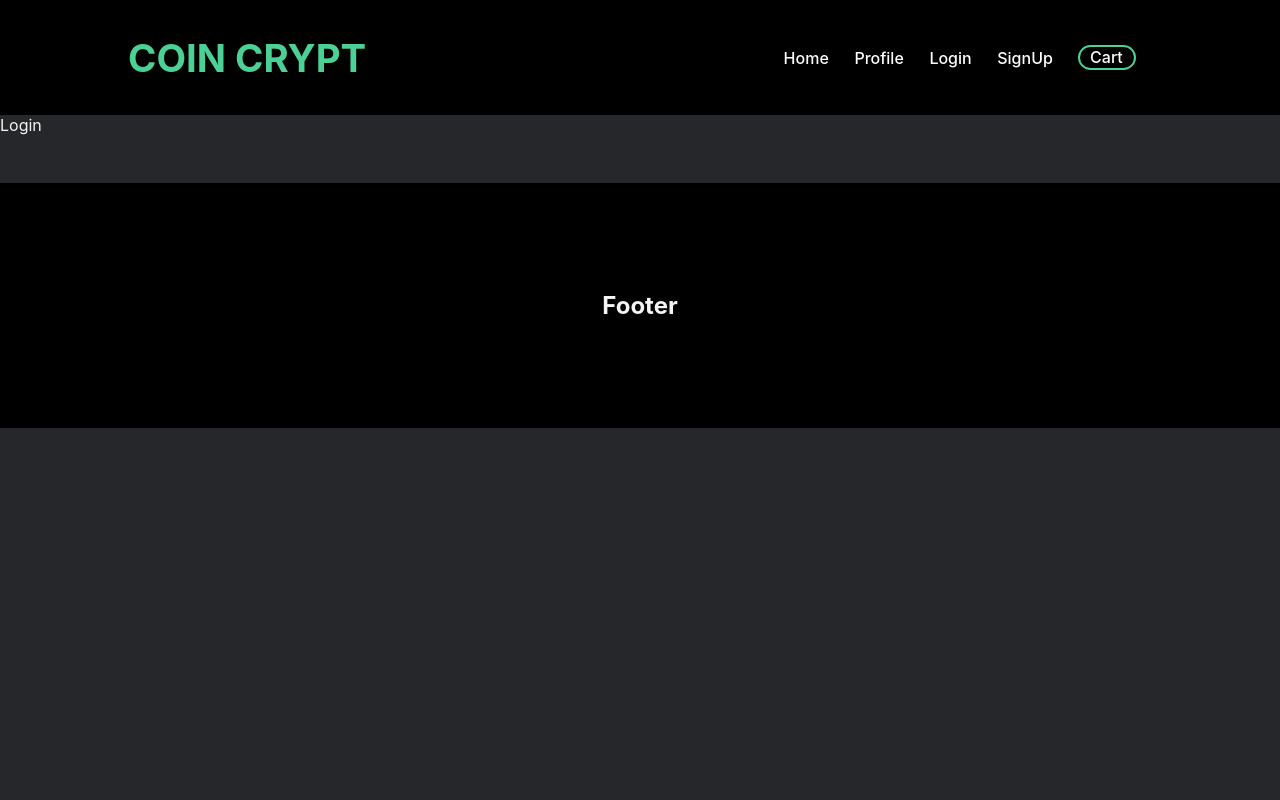
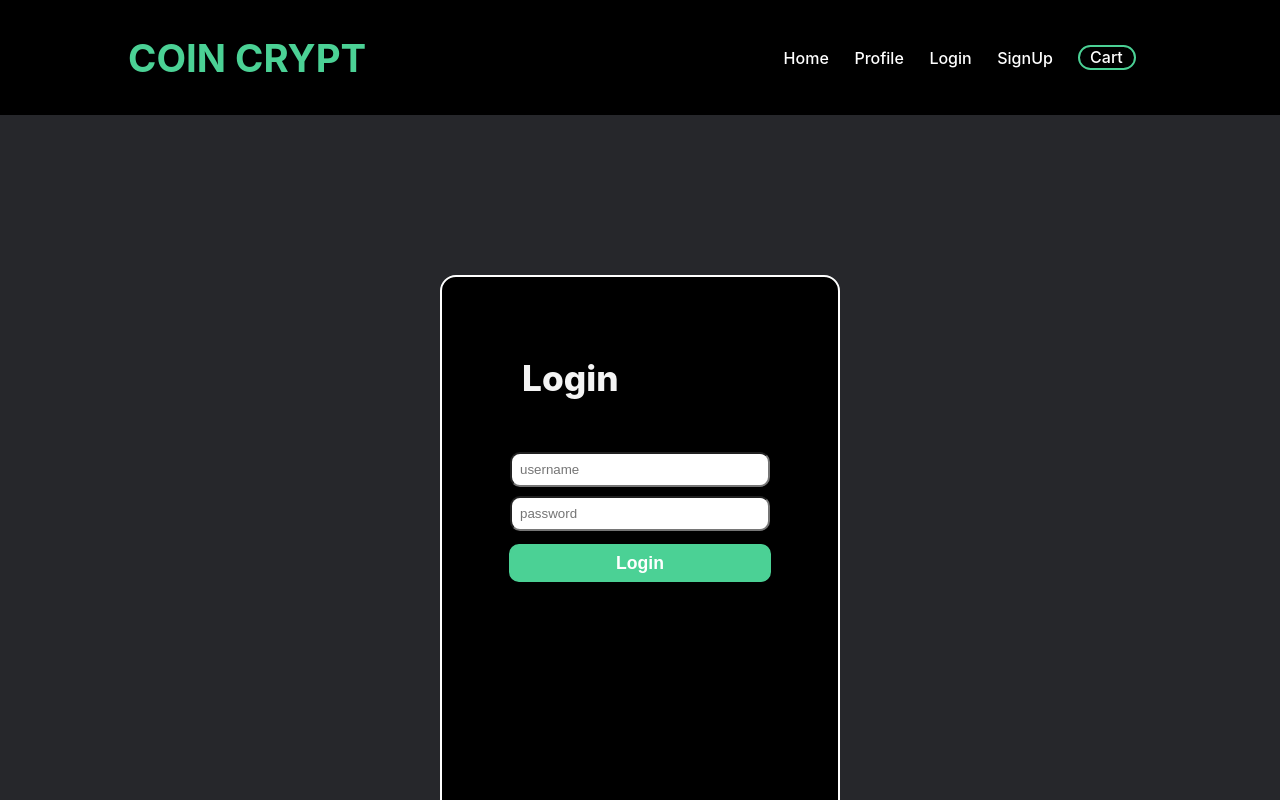
Before and after one commit to SeanSchmidt89/coin-crypt, a React (Create React App) app: page /login in a window 1280 px wide. Shown: the top 800 px of the page. Built offline with nearby package versions, Linux system fonts and the light colour scheme.

Commit message:
adding form to logiin page

```diff
--- a/src/routes/Login/Login.css
+++ b/src/routes/Login/Login.css
@@ -0,0 +1,53 @@
+.login {
+    background: black;
+    margin: 10rem auto;
+    margin-bottom: 14rem;
+    width: 400px;
+    height: 550px;
+    border: 2px solid white;
+    border-radius: 16px;
+}
+
+.login .login-form {
+    display: flex;
+    flex-direction: column;
+    justify-content: center;
+    align-items: center;
+}
+
+.login h3 {
+    margin-top: 5rem;
+    margin-bottom: 3rem;
+    margin-left: 5rem;
+    font-size: 2.2rem;
+    font-weight: 800;
+}
+
+.login-form input {
+    width: 260px;
+    padding: 0.5rem;
+    border-radius: 10px;
+    margin: 0.3rem 0 ;
+    outline: none;
+}
+
+.login-form input:focus {
+    outline: red;
+}
+
+.login-form button {
+    width: 66%;
+    height: 38px;
+    margin-top: 0.5rem;
+    font-size: 1.1rem;
+    font-weight: 600;
+    border-radius: 10px;
+    color: white;
+    background: rgb(75, 209, 149);
+    border: 2px solid rgb(75, 209, 149);
+    cursor: pointer;
+}
+
+.login-form button:hover {
+    border: 2px solid white;
+}
--- a/src/routes/Login/Login.js
+++ b/src/routes/Login/Login.js
@@ -2,7 +2,19 @@ import React from "react";
 import "./Login.css";
 
 const Login = () => {
-  return <div>Login</div>;
+  const submitHandler = (e) => {
+    e.preventDefault()
+  }
+  return (
+    <div className="login">
+      <h3>Login</h3>
+      <form className="login-form" onSubmit={submitHandler}>
+        <input placeholder="username" />
+        <input placeholder="password" />
+        <button type="submit">Login</button>
+      </form>
+    </div>
+  );
 };
 
 export default Login;
```
